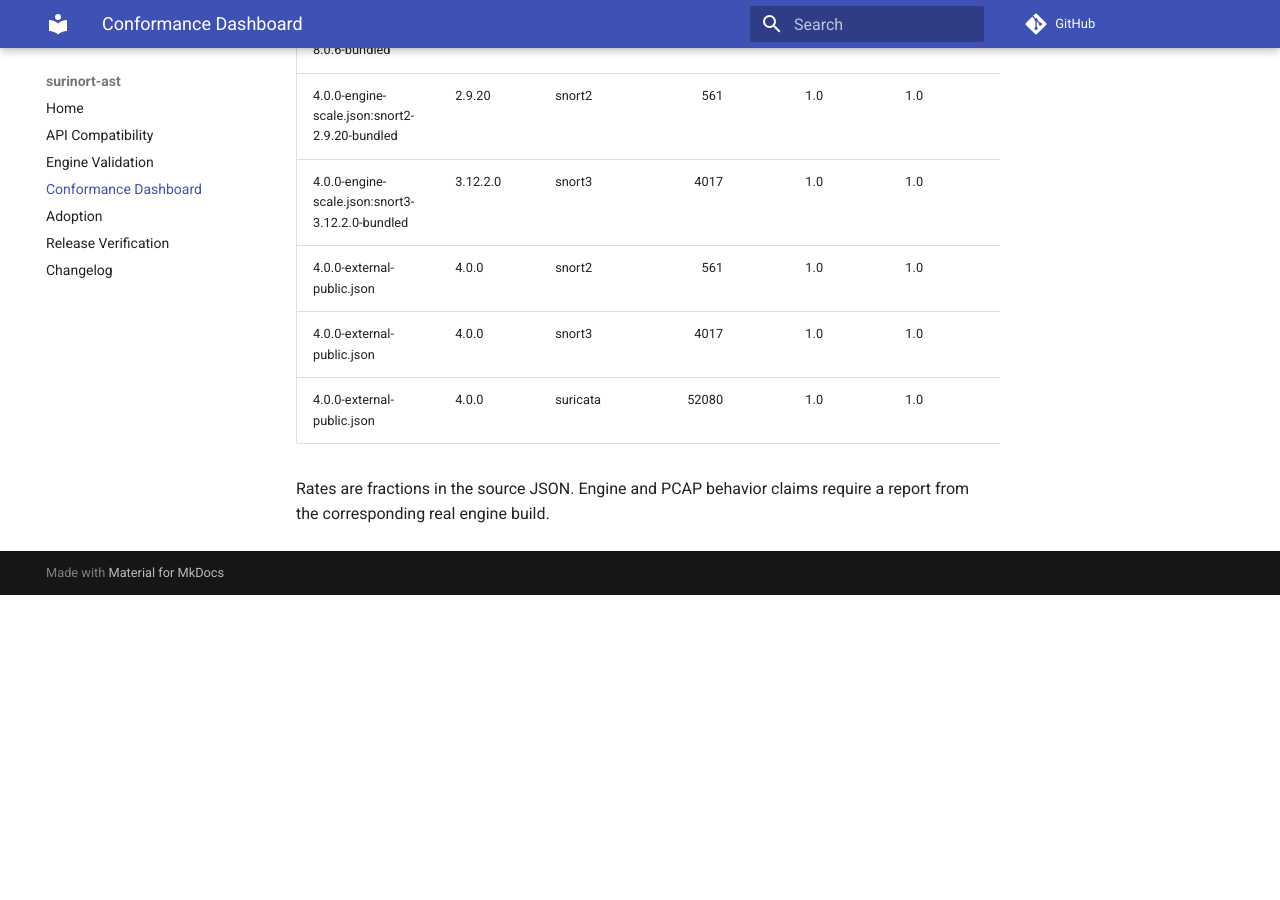
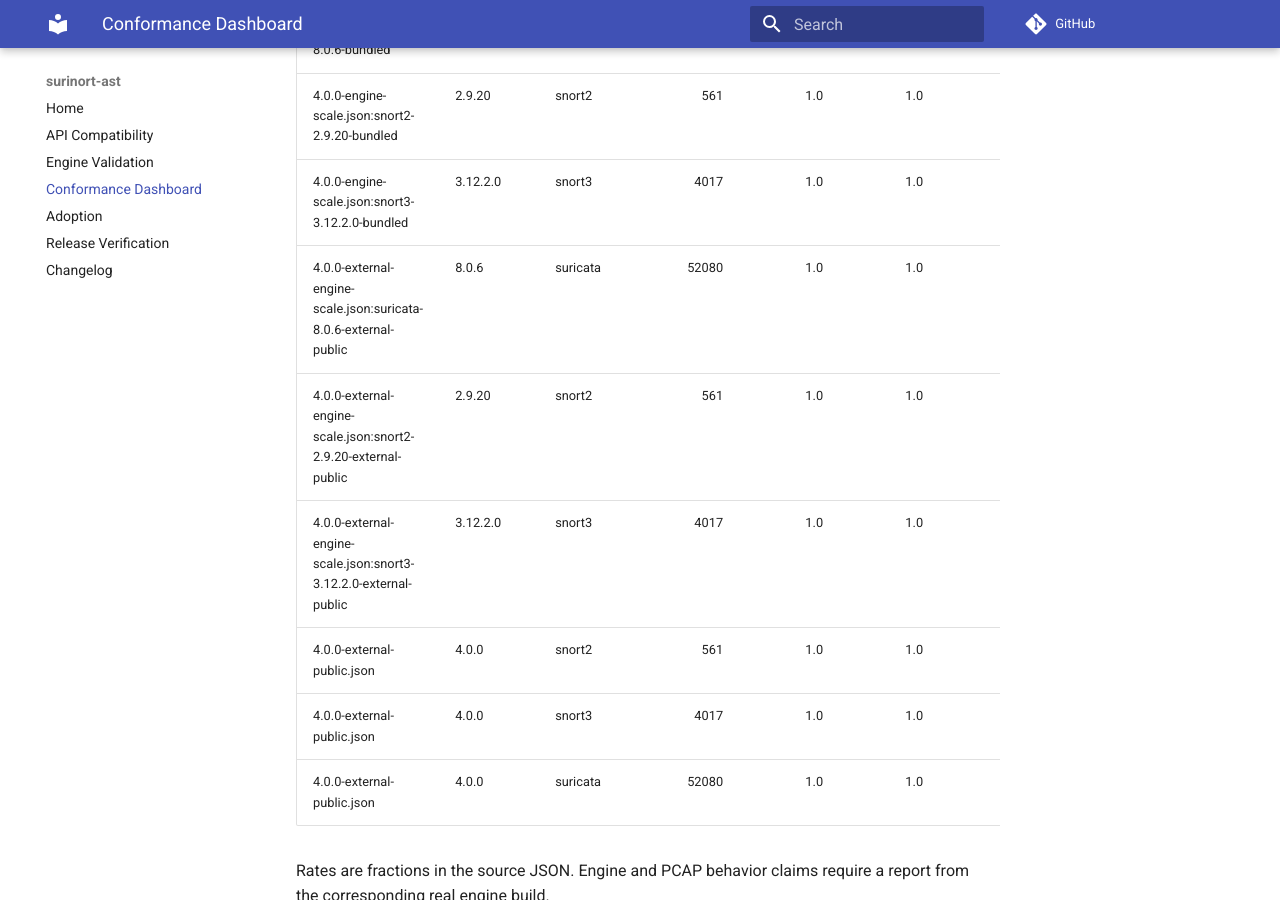
Before and after one commit to seifreed/surinort-ast, an MkDocs documentation site: the page built from docs/conformance-dashboard.md, in a window 1280 px wide and 900 px high, scrolled down 463 px. Built offline with MkDocs 1.6.1 and Material for MkDocs 9.7.7, drawn with Linux system fonts in a browser that asks for light colours; comment, search, counter and statistics services are not loaded; before the commit the page ends 1058 px from its top, so only the background shows below that.

Commit message:
docs: publish external engine scale evidence

```diff
--- a/docs/conformance-dashboard.md
+++ b/docs/conformance-dashboard.md
@@ -10,6 +10,9 @@ This page contains only reports generated by the conformance lab. Missing engine
 | 4.0.0-engine-scale.json:suricata-8.0.6-bundled | 8.0.6 | suricata | 30579 | 1.0 | 1.0 | 0 | - | 0 | - | - |
 | 4.0.0-engine-scale.json:snort2-2.9.20-bundled | 2.9.20 | snort2 | 561 | 1.0 | 1.0 | 0 | - | 0 | - | - |
 | 4.0.0-engine-scale.json:snort3-3.12.2.0-bundled | 3.12.2.0 | snort3 | 4017 | 1.0 | 1.0 | 0 | - | 0 | - | - |
+| 4.0.0-external-engine-scale.json:suricata-8.0.6-external-public | 8.0.6 | suricata | 52080 | 1.0 | 1.0 | 0 | - | 0 | 248.1386683564872 | 149.550462 |
+| 4.0.0-external-engine-scale.json:snort2-2.9.20-external-public | 2.9.20 | snort2 | 561 | 1.0 | 1.0 | 0 | - | 0 | 15.096844796094585 | 5.841065 |
+| 4.0.0-external-engine-scale.json:snort3-3.12.2.0-external-public | 3.12.2.0 | snort3 | 4017 | 1.0 | 1.0 | 0 | - | 0 | 282.7050339459997 | 11.407665 |
 | 4.0.0-external-public.json | 4.0.0 | snort2 | 561 | 1.0 | 1.0 | 0 | - | 0 | 246.77353438171767 | 44.142735 |
 | 4.0.0-external-public.json | 4.0.0 | snort3 | 4017 | 1.0 | 1.0 | 0 | - | 0 | 246.77353438171767 | 44.142735 |
 | 4.0.0-external-public.json | 4.0.0 | suricata | 52080 | 1.0 | 1.0 | 0 | - | 0 | 246.77353438171767 | 44.142735 |
```
Also changed, not shown: conformance/README.md (+12 -0 lines), 1 other file.
